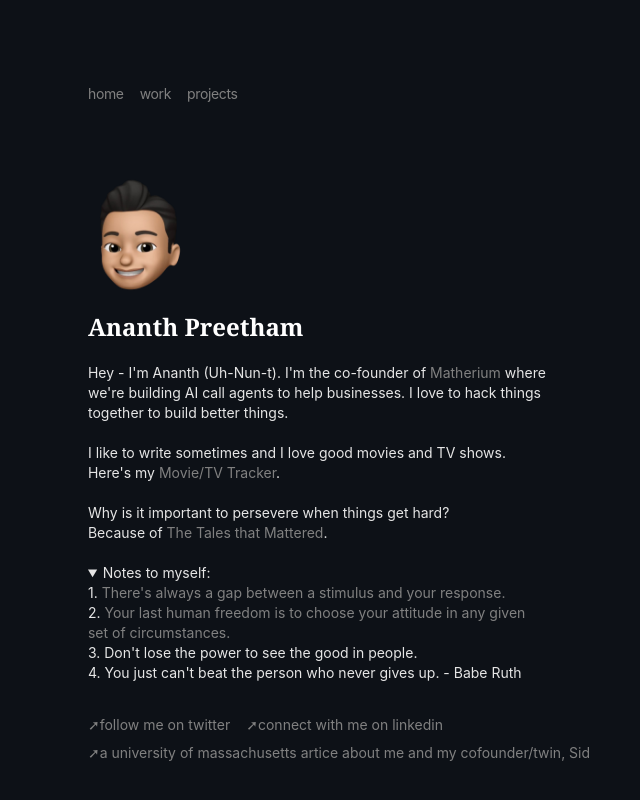
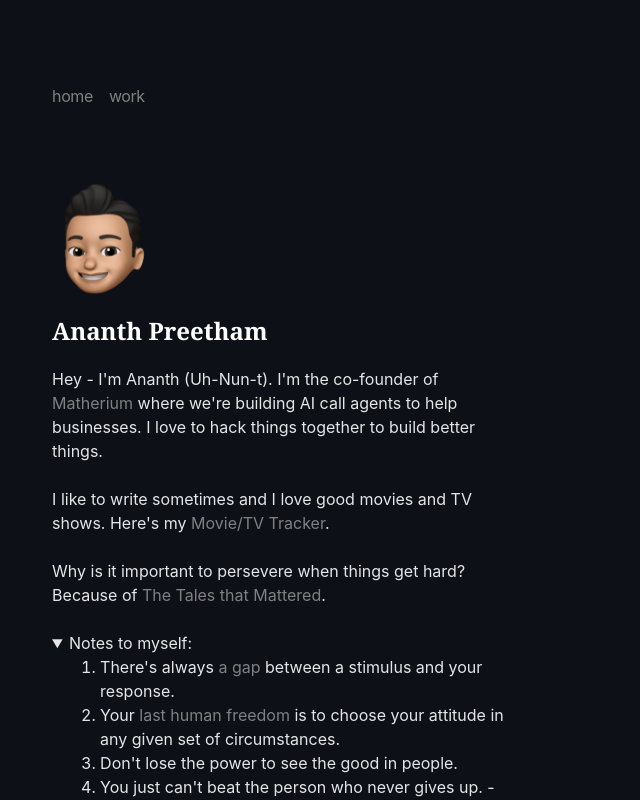
Before and after one commit to infinityp913/ananthp, a Next.js app: page / in a window 1280 px wide. Both pictures are taken after a click on the heading "Notes to myself:". Shown: the top 800 px of the page, without its empty margins (301-941 px from the left). Built offline with nearby package versions, Linux system fonts and the light colour scheme.

Commit message:
added work page, amde minor edits to home page

```diff
--- a/components/Navbar.jsx
+++ b/components/Navbar.jsx
@@ -7,9 +7,9 @@ const navItems = {
   '/work': {
     name: 'work',
   },
-  '/projects': {
-    name: 'projects',
-  },
+  // '/projects': {
+  //   name: 'projects',
+  // },
 };
 
 export function Navbar() {
--- a/pages/index.js
+++ b/pages/index.js
@@ -24,7 +24,6 @@ export default function Home() {
             <div className="flex items-start md:items-center my-2 flex-col md:flex-row">
               <Image
                 alt="Ananth Preetham"
-                // className="rounded-full grayscale"
                 src="/memoji.png"
                 width={100}
                 height={100}
@@ -36,7 +35,7 @@ export default function Home() {
             >
               Ananth Preetham
             </h1>
-            <div className="my-5 sm:max-w-[460px] max-w-[300px] text-neutral-200">
+            <div className="my-5 sm:max-w-[460px] max-w-2xl text-neutral-200">
               Hey - I'm Ananth (Uh-Nun-t). I'm the co-founder of{" "}
               <a
                 target="_blank"
@@ -71,32 +70,38 @@ export default function Home() {
               <br></br>
               <details>
                 <summary>Notes to myself:</summary>
-                <ol>
+                <ol className="list-decimal ml-12">
                   <li>
-                    1.{" "}
+                    There's always{" "}
                     <a
                       target="_blank"
                       rel="noopener noreferrer"
                       href="https://youtu.be/xaTmv67WpRM?t=599"
                     >
-                      There's always a gap between a stimulus and your response.
+                      a gap {" "}
                     </a>
+                    between a stimulus and your response.
                   </li>
                   <li>
-                    2.{" "}
+                    Your{" "}
                     <a
                       target="_blank"
                       rel="noopener noreferrer"
                       href="https://www.amazon.com/Mans-Search-Meaning-Viktor-Frankl/dp/080701429X"
                     >
-                      Your last human freedom is to choose your attitude in any
-                      given set of circumstances.
+                      last human freedom {" "}
                     </a>
+                    is to choose your attitude in any given set of
+                    circumstances.
                   </li>
-                  <li>3. Don't lose the power to see the good in people.</li>
+                  <li>Don't lose the power to see the good in people.</li>
                   <li>
-                    4. You just can't beat the person who never gives up. - Babe
+                    You just can't beat the person who never gives up. - Babe
                     Ruth
+                  </li>
+                  <li>
+                    The secret is{" "}
+                    <span className="underline font-bold">Grit</span>.
                   </li>
                 </ol>
               </details>
--- a/styles/globals.css
+++ b/styles/globals.css
@@ -8,7 +8,7 @@ html {
   background-color: #0d1117;
 }
 section{
-  @apply text-sm
+  @apply text-base
 }
 a:not(footer a){
   color:gray
```
